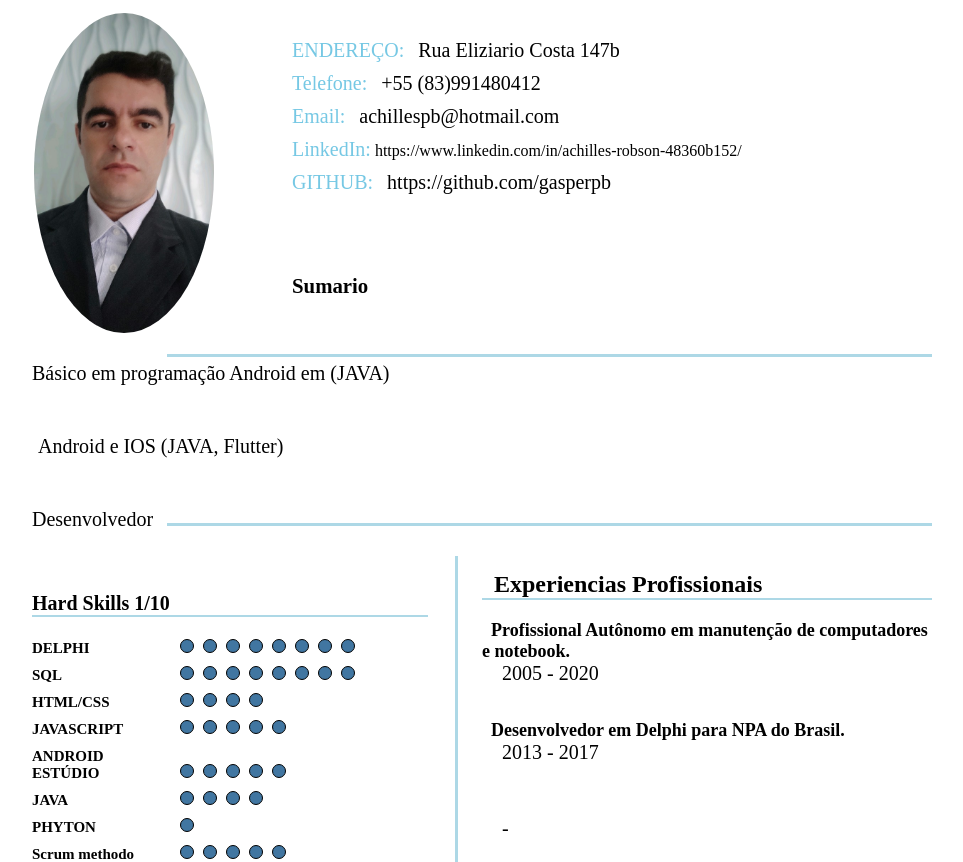
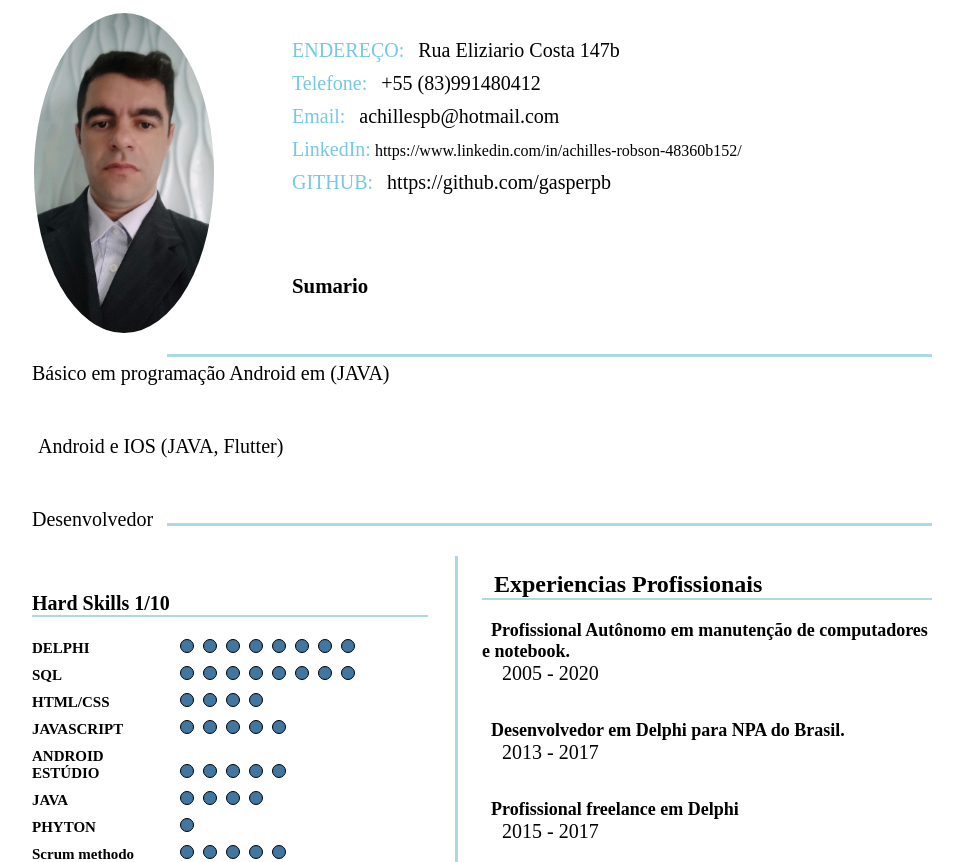
Before and after one commit to gasperpb/Curriculo, a plain HTML site: page index.html in a window 1280 px wide. Shown: the part 90-952 px from the top of the page, without its empty margins (158-1121 px from the left). Drawn offline with Linux system fonts and the light colour scheme.

Commit message:
Organizando

```diff
--- a/index.html
+++ b/index.html
@@ -241,8 +241,8 @@
             <p class="exp "> 2013 - 2017</p>
 
             </p>
-            <h3> </h3>
-            <p class="exp "> -</p>
+            <h3>Profissional freelance em Delphi </h3>
+            <p class="exp "> 2015 - 2017</p>
             <p> </p>
         </div>
     </article>
```
